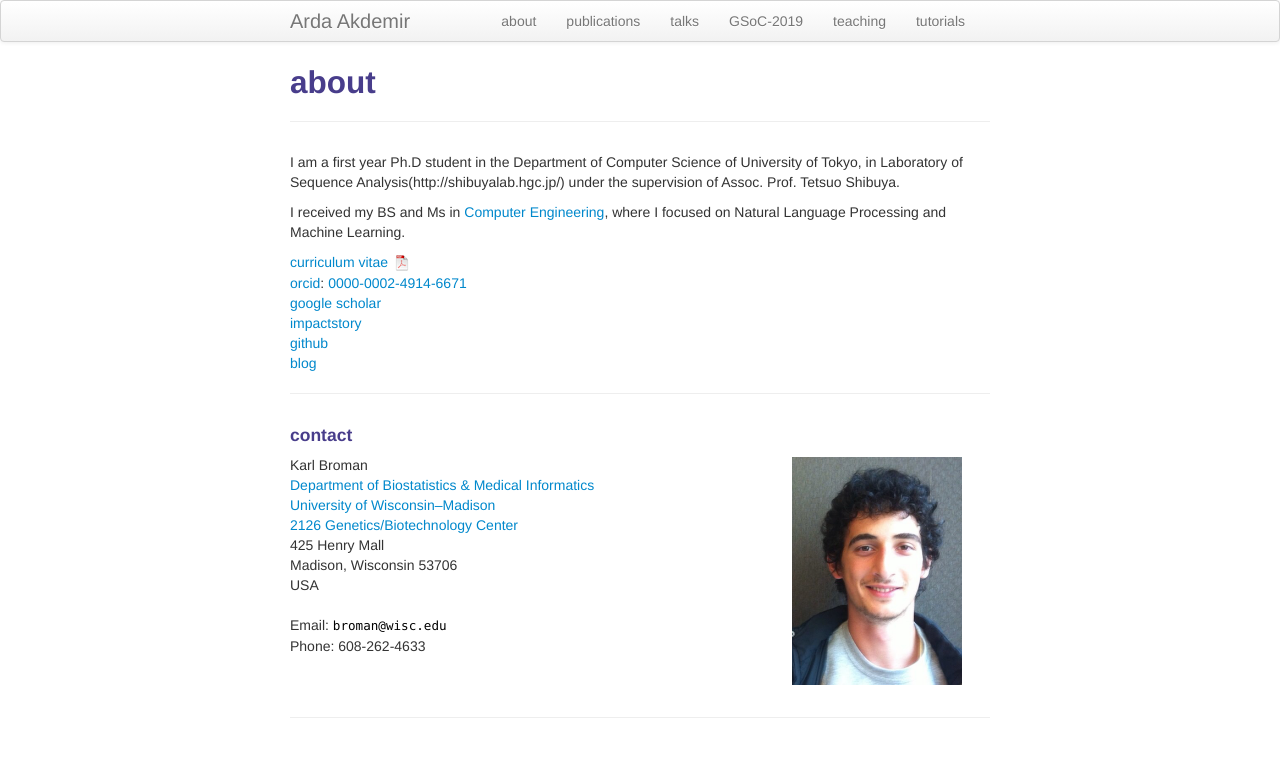
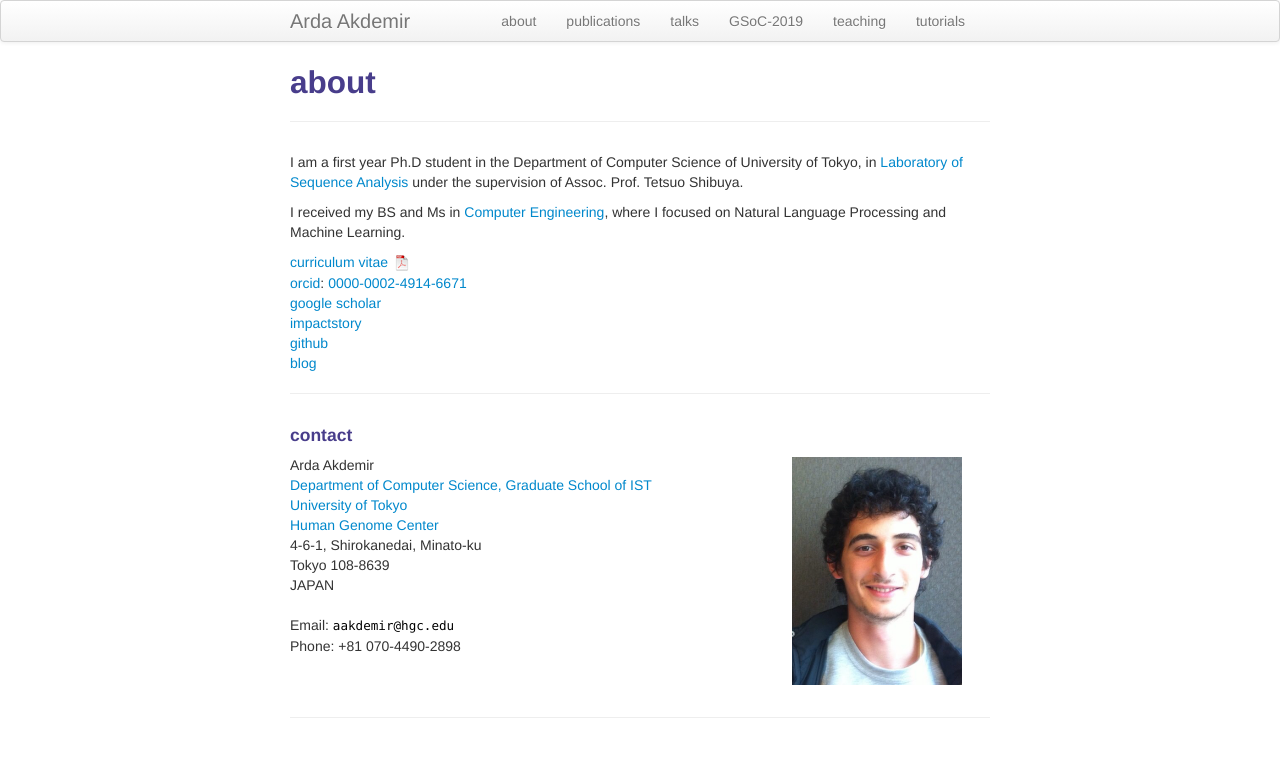
Before and after one commit to ardakdemir/ardakdemir.github.io, a Jekyll site: the page built from pages/about.md, in a window 1280 px wide. Shown: the top 757 px of the page. Built offline with Jekyll 4.4.1, drawn with Linux system fonts in a browser that asks for light colours.

```diff
--- a/pages/about.md
+++ b/pages/about.md
@@ -5,7 +5,7 @@ description: Ph.D Student in Department of Computer Science, UTokyo
 ---
 
 I am a first year Ph.D student in the
-Department of Computer Science of University of Tokyo, in Laboratory of Sequence Analysis(http://shibuyalab.hgc.jp/) under the supervision of Assoc. Prof. Tetsuo Shibuya.
+Department of Computer Science of University of Tokyo, in [Laboratory of Sequence Analysis](http://shibuyalab.hgc.jp/) under the supervision of Assoc. Prof. Tetsuo Shibuya.
 
 I received my BS and Ms in [Computer Engineering](http://cmpe.boun.edu.tr/), where I focused on Natural Language Processing and Machine Learning.
 
@@ -23,19 +23,19 @@ I received my BS and Ms in [Computer Engineering](http://cmpe.boun.edu.tr/), whe
 
     <div class="row-fluid">
         <div class="span5">
-            Karl Broman<br/>
-            <a href="https://www.biostat.wisc.edu">Department of Biostatistics &amp; Medical Informatics</a><br/>
-            <a href="https://www.wisc.edu">University of Wisconsin&ndash;Madison</a><br/>
-            <a href="https://map.wisc.edu/s/2tie3nen">2126 Genetics/Biotechnology Center</a><br/>
-            425 Henry Mall<br/>
-            Madison, Wisconsin 53706<br/>
-            USA<br/><br/>
+            Arda Akdemir<br/>
+            <a href="https://www.is.s.u-tokyo.ac.jp/english/">Department of Computer Science, Graduate School of IST </a><br/>
+            <a href="https://www.u-tokyo.ac.jp/ja/index.html">University of Tokyo</a><br/>
+            <a href="http://hgc.jp/english/">Human Genome Center</a><br/>
+            4-6-1, Shirokanedai, Minato-ku <br/>
+             Tokyo 108-8639<br/>
+            JAPAN<br/><br/>
 
             <div id="hide_email">
-            Email: <code>bro</code><b>I</b><code>man</code><b>don't</b><code>@</code><b>want</b><code></code><b>spam!
-            </b><code></code><b>So</b><code></code><b>please</b><code>wi</code><b>leave
-            </b><code>sc</code><b>me</b><code>.</code><b>alone</b><code>e</code><b>!</b><code>du</code><br/>
-            Phone: 608-262-4633
+            Email: <code>a</code><b>I</b><code>akdemir</code><b>don't</b><code>@</code><b>want</b><code></code><b>spam!
+            </b><code></code><b>So</b><code></code><b>please</b><code>hgc</code><b>leave
+            </b><code></code><b>me</b><code>.</code><b>alone</b><code>e</code><b>!</b><code>du</code><br/>
+            Phone: +81 070-4490-2898
             </div>
         </div>
 
```
Also changed, not shown: pages/gsoc.md (+18 -0 lines).
